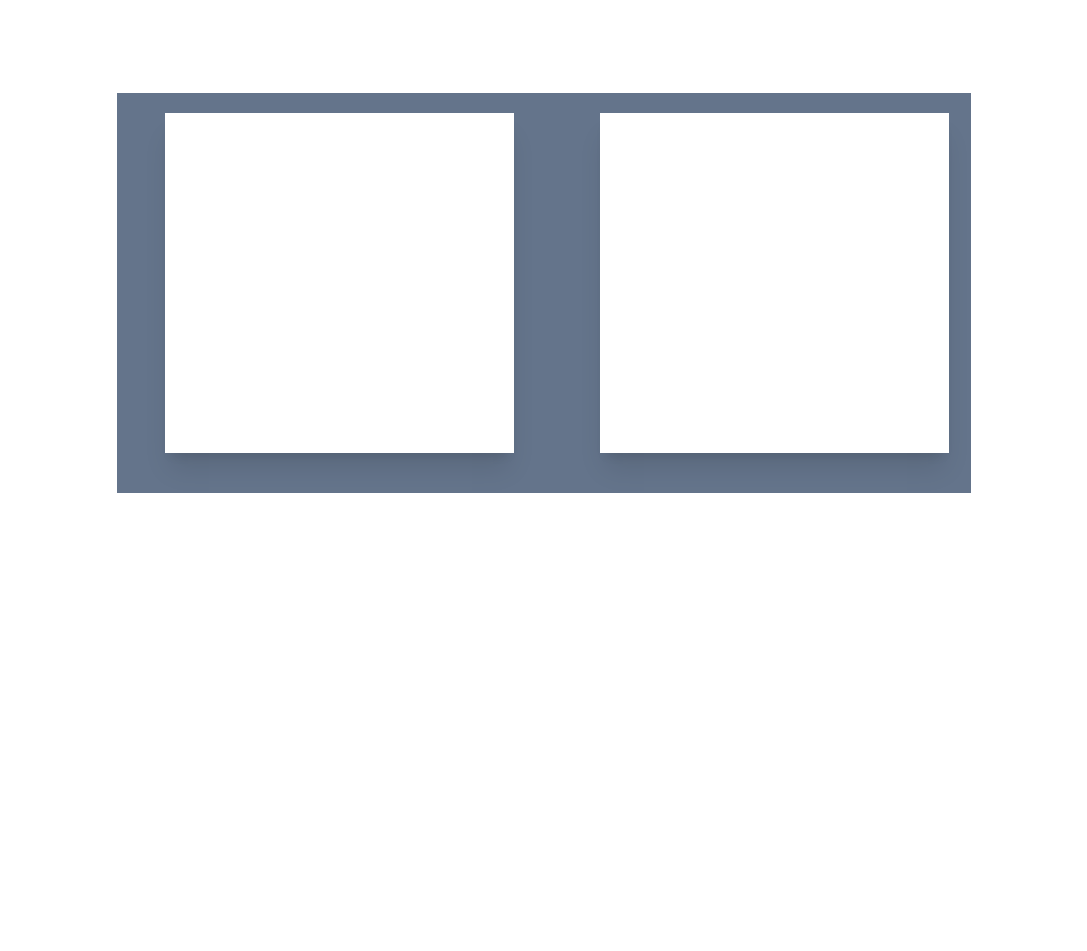
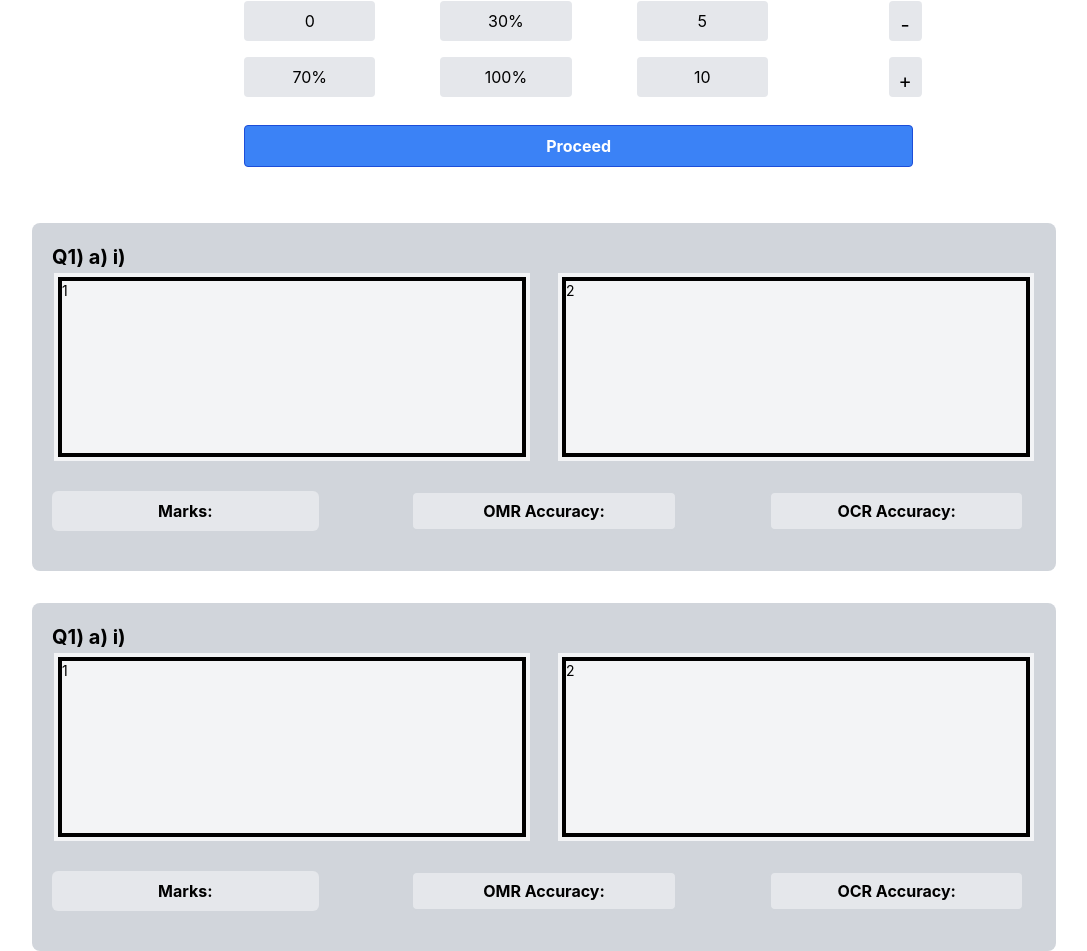
Before and after one commit to DinithKumudika/MarkAssist, a React (Create React App) app in the folder frontend/: page /configureMarks in a window 1280 px wide. Shown: the part 275-1226 px from the top of the page, without its empty margins (96-1183 px from the left). Before the commit the page ends 824 px from the top, so only its background shows below. Built offline with nearby package versions, Linux system fonts and the light colour scheme.

Commit message:
teachers_configure

```diff
--- a/frontend/src/Components/ConfigureCompo.jsx
+++ b/frontend/src/Components/ConfigureCompo.jsx
@@ -2,9 +2,43 @@ import React from 'react'
 
 function ConfigureCompo() {
   return (
-    <div>
-      hello
-    </div>
+       <div className="container mx-auto relative  top-32 w-4/5 lg:w-4/5 pr-15 pl-5 pt-1 mb-6 ">
+
+       <h2 class=" mb-4 text-lg font-bold leading-none tracking-tight text-gray-900 md:text-2xl lg:text-2xl dark:text-black w-1/4 object-center lg:ml-96 ml-48 text-center">Configure marks</h2>
+       <p class=" text-base font-normal text-gray-500 lg:text-lg sm:px-16 xl:px-48 dark:text-gray-400 mb-16 ml-16 mr-4 w-4/5 lg:w-max sm:text-center lg:text-left">Add marks allocated for each range(mark for students answer obtained accuracy)</p>
+
+      <div className="grid items-center justify-center w-3/4 h-32 grid-flow-row-dense grid-cols-4 grid-rows-2 mt-5 gap-x-8 ml-28 lg:ml-48">
+    <div class="flex flex-col gap-x-8 gap-y-4 text-center">
+      Minimum
+      <div className="w-4/5 h-10 pt-2 rounded bg-gray-200">0</div>
+      <div className="w-4/5 h-10 pt-2 rounded bg-gray-200">70%</div>
+      </div>
+      <div className="flex flex-col text-center gap-x-8 gap-y-4">Maximum
+      <div className="w-4/5 h-10 pt-2 rounded bg-gray-200">30%</div>
+      <div className="w-4/5 h-10 pt-2 rounded bg-gray-200">100%</div>
+      </div>
+      <div className="flex flex-col text-center gap-x-8 gap-y-4">Marks
+      <div className="w-4/5 h-10 pt-2 rounded bg-gray-200">5</div>
+      <div className="w-4/5 h-10 pt-2 rounded bg-gray-200">10</div>
+      </div>
+
+      <div className="flex flex-col mt-10 text-center gap-x-8 gap-y-4">
+      <button className="w-1/5 h-10 pt-2 rounded bg-gray-200 text-xl md:ml-14"> -
+
+       </button>
+
+      <button className="w-1/5 h-10 pt-2 rounded bg-gray-200 text-xl md:ml-14"> +
+
+        </button>
+      </div>
+
+      </div>
+      <button class="bg-blue-500 hover:bg-blue-700 text-white font-bold py-2 px-4 border border-blue-700 rounded w-2/3 mb-8 ml-28 lg:ml-48">
+  Proceed
+</button>
+      </div>
+
+
   )
 }
 
--- a/frontend/src/Components/QuestionCompo.jsx
+++ b/frontend/src/Components/QuestionCompo.jsx
@@ -4,16 +4,19 @@ function QuestionCompo() {
   return (
     <div>
       {/* component */}
-<div className="flex items-center h-screen bg-white justify-centerpy-12 max-w-screen inset-y-7 inset-x-4">
-    <div class="container m-auto px-6 text-gray-500 md:px-12 xl:px-0 object-center pt-5 bg-slate-500 w-4/6 h-3/6 pb-10 mb-14">
+<div className="relative flex items-center justify-center h-screen py-12 mt-6 max-w-screen inset-y-16 inset-x-4">
+    <div class="absolute px-6 text-gray-500 md:px-12 xl:px-0 pt-5 bg-slate-500 w-4/6 h-3/6 pb-10 mb-32 bottom-40 lg:right-96 sm:right-12">
         <div class=" grid gap-4 md:w-3/4 lg:w-full lg:grid-cols-2 w-full h-full">
-            <div class="bg-white rounded-none shadow-xl px-8 py-12 sm:px-12 lg:px-8 w-5/6 h-full object-center ml-12">
+            <div class="bg-white relative rounded-none shadow-xl px-8 py-12 sm:px-12 lg:px-8 w-5/6 h-full object-center ml-12 ">
+
                 <div class="mb-10 space-y-4">
+                  fgedgegg
                     {/* <h3 class="text-2xl font-semibold text-purple-900">Graphic Design</h3>
                     <p class="mb-6">Obcaecati, quam? Eligendi, nulla numquam natus laborum porro at cum, consectetur ullam tempora ipsa iste officia sed officiis! Incidunt ea animi officiis.</p>
                     <a href="#" class="block font-medium text-purple-600">Know more</a> */}
                 </div>
                 {/* <img src="https://tailus.io/sources/blocks/end-image/preview/images/graphic.svg" class="w-2/3 ml-auto -mb-12" alt="illustration" loading="lazy" width="900" height="600" /> */}
+
             </div>
             <div class="bg-white rounded-none shadow-xl px-8 py-12 sm:px-12 lg:px-8 w-5/6 h-full ml-12">
                 <div class="mb-12 space-y-4">
--- /dev/null
+++ b/frontend/src/Components/QuestionCompo2.jsx
@@ -0,0 +1,87 @@
+import React from 'react'
+
+function QuestionCompo2() {
+  return (
+    <div className=" space-y-8 ">
+      <div class="container mx-auto relative bg-gray-300 top-32 w-4/5 pt-5 lg:w-4/5 pr-5 pl-5 rounded-lg">
+      <div className="text-xl font-bold">Q1) a) i)</div>
+  <div class=" grid grid-cols-2 gap-6">
+
+    <div
+      class="relative break-all overflow-auto flex justify-center p-1 text-sm bg-gray-100 border-2 border-gray-300 rounded-none h-48"
+    >
+        <div className="border-solid border-4 border-black" style={{width:"100vh"}}>
+      1
+      </div>
+    </div>
+    <div
+      class="flex justify-center p-1 text-sm bg-gray-100 border-2 border-gray-300 rounded-none h-48"
+    >
+      <div className="border-solid border-4 border-black" style={{width:"100vh"}}>
+      2
+      </div>
+    </div>
+  </div>
+  <div>
+  <div class=" grid grid-cols-3 gap-8 pt-7 pb-7 justify-items-auto">
+    <div
+      class=" flex p-4 text-md bg-gray-200 border-gray-300 h-10 mr-10 mb-3 font-bold justify-center items-center rounded-md ">
+      Marks:
+    </div>
+    <div
+      class="flex justify-center items-center p-4 text-md bg-gray-200 border-2 border-gray-300 rounded-md text-center  h-10 mr-5 ml-5 font-bold"
+    >
+      OMR Accuracy:
+    </div>
+    <div
+      class="flex justify-center items-center p-4 mr-3 text-md bg-gray-200 border-2 border-gray-300 rounded-md text-center h-10 ml-10 font-bold"
+    >
+      OCR Accuracy:
+    </div>
+  </div>
+  </div>
+</div>
+
+<div class="container mx-auto relative bg-gray-300 top-32 w-4/5 pt-5 lg:w-4/5 pr-5 pl-5 rounded-lg">
+      <div className="text-xl font-bold">Q1) a) i)</div>
+  <div class=" grid grid-cols-2 gap-6">
+
+    <div
+      class="relative break-all overflow-auto flex justify-center p-1 text-sm bg-gray-100 border-2 border-gray-300 rounded-none h-48"
+    >
+        <div className="border-solid border-4 border-black" style={{width:"100vh"}}>
+      1
+      </div>
+    </div>
+    <div
+      class="flex justify-center p-1 text-sm bg-gray-100 border-2 border-gray-300 rounded-none h-48"
+    >
+      <div className="border-solid border-4 border-black" style={{width:"100vh"}}>
+      2
+      </div>
+    </div>
+  </div>
+  <div>
+  <div class=" grid grid-cols-3 gap-8 pt-7 pb-7 justify-items-auto">
+    <div
+      class=" flex p-4 text-md bg-gray-200 border-gray-300 h-10 mr-10 mb-3 font-bold justify-center items-center rounded-md ">
+      Marks:
+    </div>
+    <div
+      class="flex justify-center items-center p-4 text-md bg-gray-200 border-2 border-gray-300 rounded-md text-center  h-10 mr-5 ml-5 font-bold"
+    >
+      OMR Accuracy:
+    </div>
+    <div
+      class="flex justify-center items-center p-4 mr-3 text-md bg-gray-200 border-2 border-gray-300 rounded-md text-center h-10 ml-10 font-bold"
+    >
+      OCR Accuracy:
+    </div>
+  </div>
+  </div>
+</div>
+    </div>
+  )
+}
+
+export default QuestionCompo2
--- a/frontend/src/Pages/ConfigureMarks.jsx
+++ b/frontend/src/Pages/ConfigureMarks.jsx
@@ -1,12 +1,12 @@
 import React from 'react'
-import QuestionCompo from '../Components/QuestionCompo'
+import QuestionCompo2 from '../Components/QuestionCompo2'
 import ConfigureCompo from '../Components/ConfigureCompo'
 
 function ConfigureMarks() {
   return (
     <div>
       <ConfigureCompo />
-      <QuestionCompo />
+      <QuestionCompo2 />
     </div>
   )
 }
```
